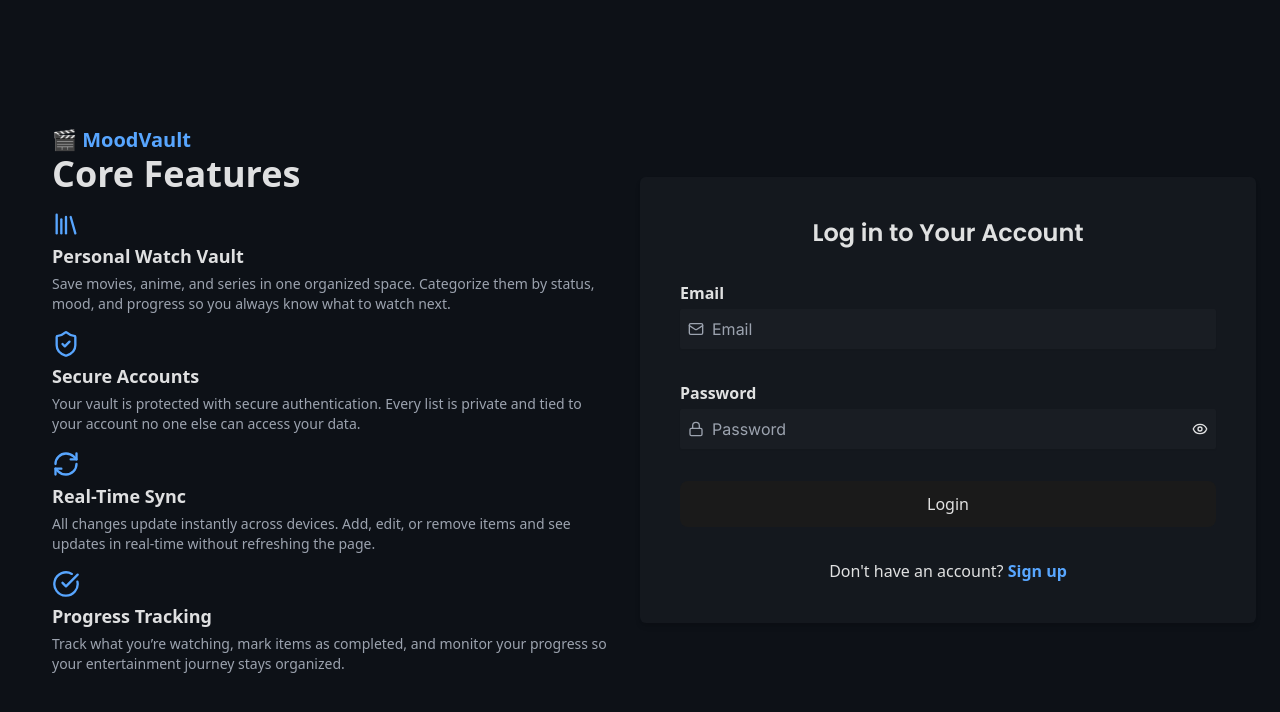
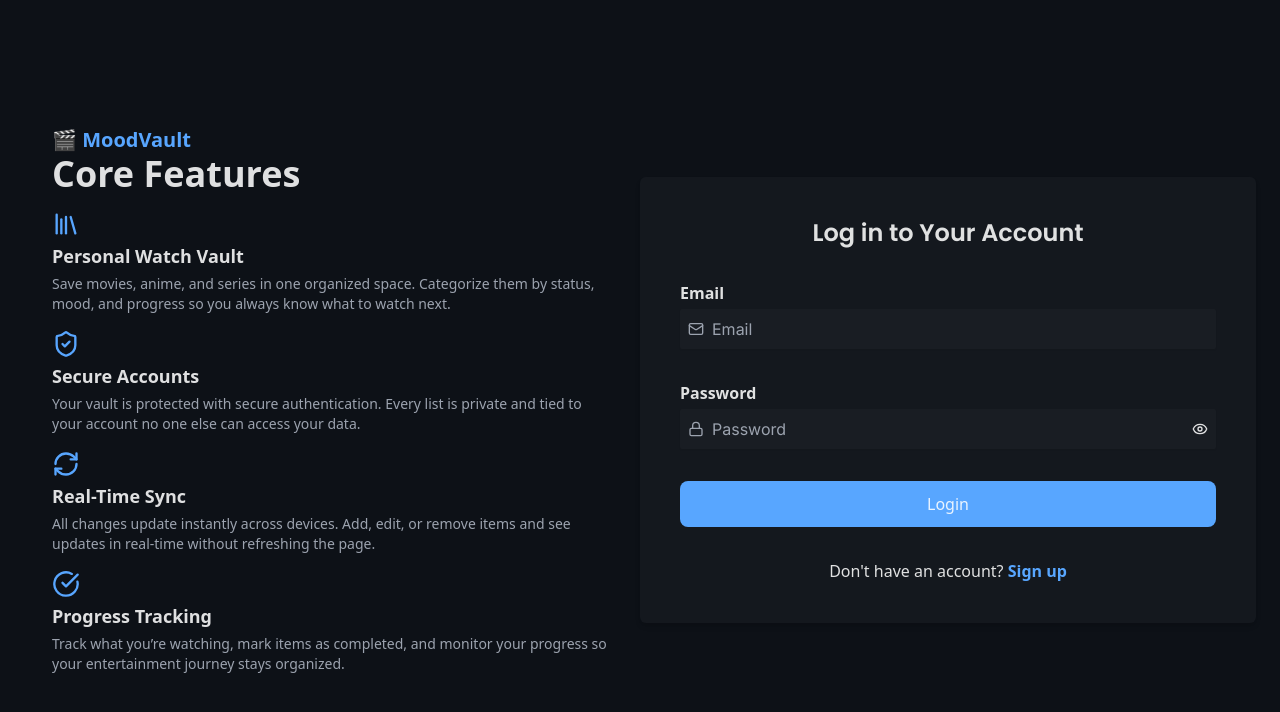
Before and after one commit to KirubelWondwossen/moodvault, a React (Vite) app: page / in a window 1280 px wide. Shown: the top 712 px of the page. Built offline with nearby package versions, Linux system fonts and the light colour scheme; no server answers.

Commit message:
feat(UI): create reusable button

```diff
--- /dev/null
+++ b/src/components/ui/Button.jsx
@@ -0,0 +1,10 @@
+export default function Button({ children, ...props }) {
+  return (
+    <button
+      className="bg-primary hover:bg-secondary transition duration-200"
+      {...props}
+    >
+      {children}
+    </button>
+  );
+}
--- a/src/pages/Login.jsx
+++ b/src/pages/Login.jsx
@@ -5,6 +5,7 @@ import { Lock, Mail } from "lucide-react";
 import LabelInput from "../components/ui/LabelInput";
 import AuthLayout from "../components/Layout/AuthLayout";
 import { Link } from "react-router-dom";
+import Button from "../components/ui/Button";
 
 export default function Login() {
   const [email, setEmail] = useState("");
@@ -40,7 +41,7 @@ export default function Login() {
           onChange={(e) => setPassword(e.target.value)}
           icon={Lock}
         />
-        <button>Login</button>
+        <Button>Login</Button>
         <span className="text-center">
           Don't have an account?{" "}
           <Link className="text-primary font-semibold" to={"/signup"}>
--- a/src/pages/Signup.jsx
+++ b/src/pages/Signup.jsx
@@ -7,6 +7,7 @@ import AuthLayout from "../components/Layout/AuthLayout";
 import { Lock, Mail, UserRoundPlus } from "lucide-react";
 import { Link } from "react-router-dom";
 import LabelInput from "../components/ui/LabelInput";
+import Button from "../components/ui/Button";
 
 export default function Signup() {
   const [email, setEmail] = useState("");
@@ -87,9 +88,9 @@ export default function Signup() {
             Minimum length is 8 characters
           </p>
         </div>
-        <button className="bg-primary hover:bg-secondary transition duration-200">
+        <Button className="bg-primary hover:bg-secondary transition duration-200">
           Create account
-        </button>
+        </Button>
         <span className="text-center">
           Already have an account?{" "}
           <Link className="text-primary font-semibold" to={"/"}>
```
